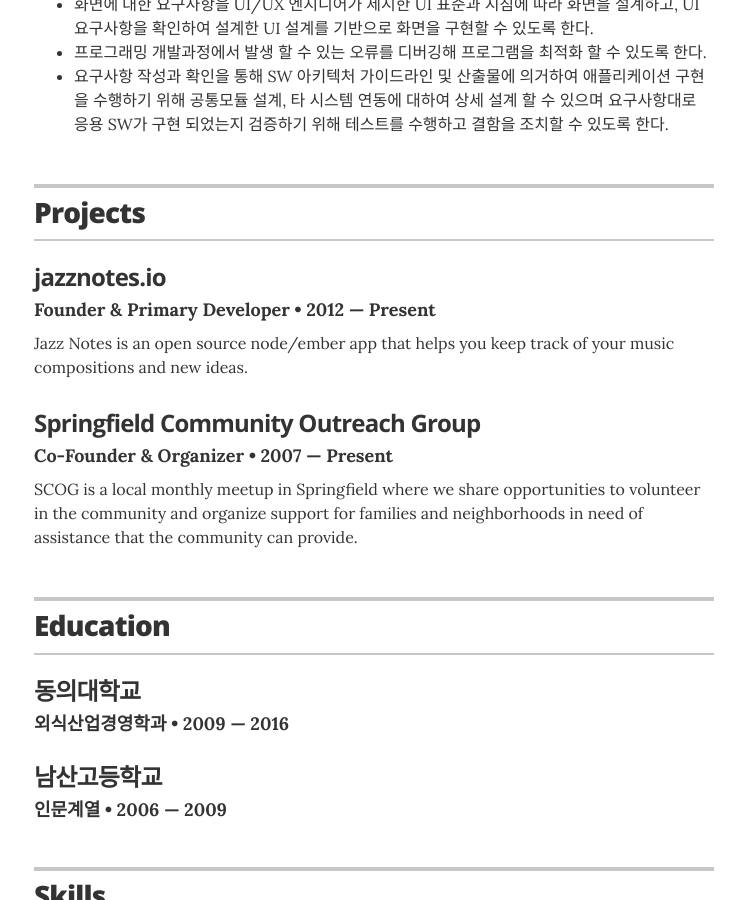
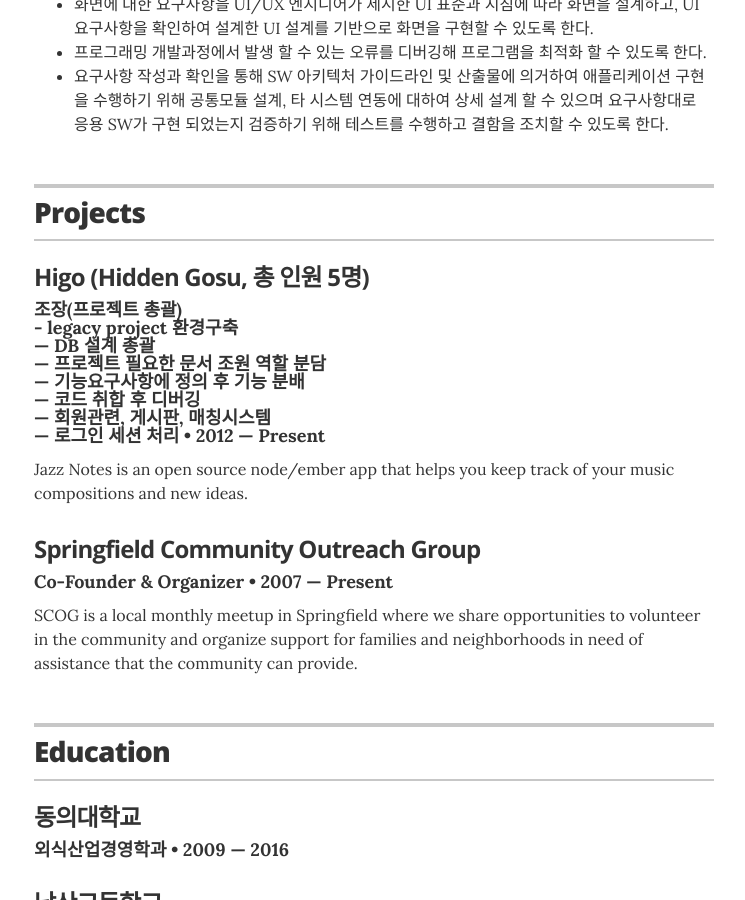
Before and after one commit to skhellou/myself, a Jekyll site: the page built from index.html, in a window 1280 px wide and 900 px high, scrolled down 700 px. Shown: the whole window, without its empty margins (266-1011 px from the left). Built offline with Jekyll 4.4.1, drawn with Linux system fonts in a browser that asks for light colours.

Commit message:
Update projects.yml

```diff
--- a/_data/projects.yml
+++ b/_data/projects.yml
@@ -1,9 +1,9 @@
 # Projects
 # uncomment the urls if you wish to display them, and add your own URL
 
-# jazznotes.io
-- project: jazznotes.io
-  role: Founder & Primary Developer
+
+- project: Higo (Hidden Gosu, 총 인원 5명)
+  role: 조장(프로젝트 총괄) <br>- legacy project 환경구축<br>&mdash; DB 설계 총괄<br>&mdash; 프로젝트 필요한 문서 조원 역할 분담<br>&mdash; 기능요구사항에 정의 후 기능 분배<br> &mdash; 코드 취합 후 디버깅<br>&mdash; 회원관련, 게시판, 매칭시스템<br>&mdash; 로그인 세션 처리
   duration: 2012 &mdash; Present
   # url: "#"
   description: Jazz Notes is an open source node/ember app that helps you keep track of your music compositions and new ideas.
```
